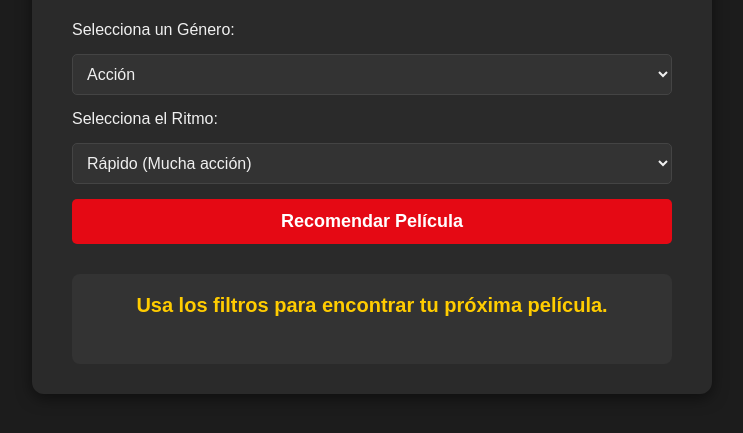
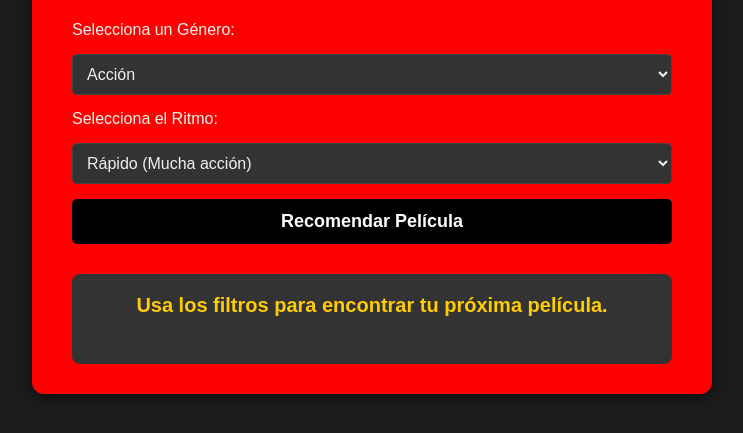
Before and after one commit to jairo46/webPeliculas, a plain HTML site: page index.html in a window 1280 px wide. Shown: the part 159-592 px from the top of the page, without its empty margins (268-1011 px from the left). Drawn offline with Linux system fonts and the light colour scheme.

Commit message:
Colores index

```diff
--- a/index.html
+++ b/index.html
@@ -20,7 +20,7 @@
         }
 
         .container {
-            background-color: #2a2a2a;
+            background-color: #ff0000;
             padding: 30px 40px;
             border-radius: 12px;
             box-shadow: 0 4px 15px rgba(0, 0, 0, 0.5);
@@ -53,7 +53,7 @@
         }
 
         button {
-            background-color: #e50914; /* Rojo tipo Netflix */
+            background-color: #000000; /* Rojo tipo Netflix */
             color: white;
             padding: 12px 20px;
             border: none;
```
